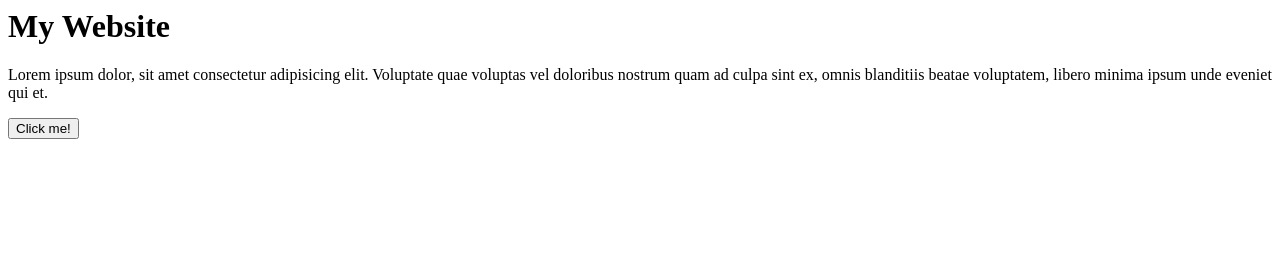
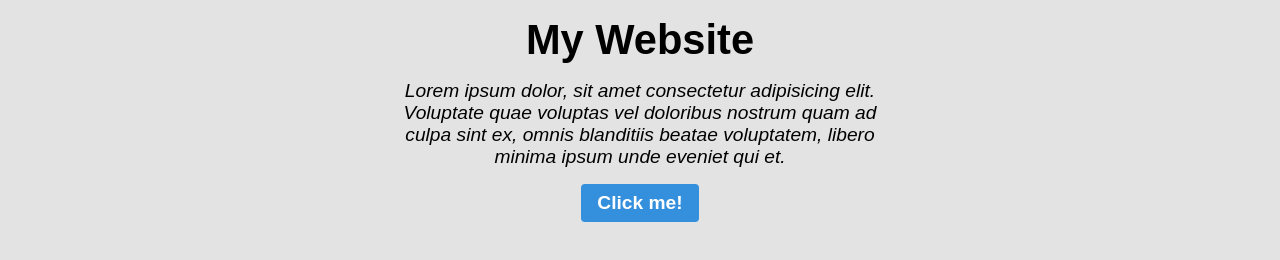
Before and after one commit to NoelDeMartin/knowtech-ionic-workshop, a website with bundled scripts: page index.html in a window 1280 px wide. Built offline with nearby package versions, Linux system fonts and the light colour scheme.

Commit message:
Add CSS styles

```diff
--- /dev/null
+++ b/app.css
@@ -0,0 +1,33 @@
+#app {
+    background: #e3e3e3;
+    padding: 8px;
+    text-align: center;
+    font-family: Arial, Helvetica Neue, Helvetica, sans-serif;
+}
+
+#app h1 {
+    font-size: 2.6rem;
+    margin: 0;
+}
+
+#app p {
+    font-size: 1.2rem;
+    font-style: italic;
+    max-width: 500px;
+    margin: 16px auto;
+}
+
+#app button {
+    font-size: 1.2rem;
+    color: #fff;
+    padding: .5rem 1rem;
+    border: 0;
+    border-radius: .25rem;
+    font-weight: 700;
+    cursor: pointer;
+    background-color: #3490dc;
+}
+
+#app button:hover {
+    background-color: #2779bd;
+}
--- a/index.html
+++ b/index.html
@@ -6,8 +6,9 @@
             using webpack.
         -->
         <script src="build/app.js" type="module"></script>
+        <link href="app.css" rel="stylesheet" />
     </head>
-    <body>
+    <body id="app">
         <h1>My Website</h1>
         <p>
             Lorem ipsum dolor, sit amet consectetur adipisicing elit. Voluptate quae voluptas vel doloribus nostrum quam ad culpa sint ex, omnis blanditiis beatae voluptatem, libero minima ipsum unde eveniet qui et.
```
